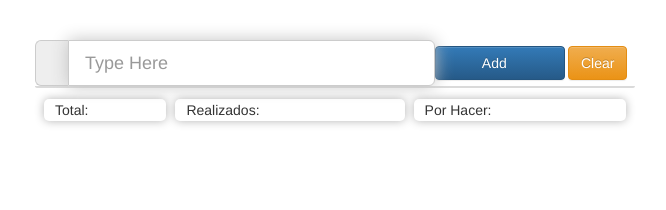
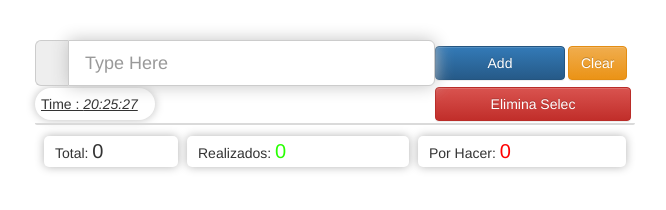
Before and after one commit to NicoCroce/Makingsense, a plain HTML site: page TODO_jQUERY/index.html in a window 1280 px wide. Shown: the whole page, without its empty margins (305-971 px from the left). Drawn offline with nearby package versions, Linux system fonts and the light colour scheme.

Commit message:
Final, estilos, hora y funcionalidades

```diff
--- a/TODO_jQUERY/Estilo.css
+++ b/TODO_jQUERY/Estilo.css
@@ -14,14 +14,13 @@
     border: 1px solid rgb(218, 218, 218);
     border-bottom-left-radius: 9px;
     border-bottom-right-radius: 9px;
-    margin-top: 0px;
+    margin-top: -7px;
 }
     #btClear {
     padding-left: 0.5%;
 }
     #add {
     width: 130px;
-    padding-left: 0.5%;
 }
     .item {
     padding: 5px;
@@ -37,6 +36,7 @@
 }
     .tachado {
     text-decoration: line-through;
+    color: rgba(0, 0, 0, 0.34);
 }
     #detalleTabla {
     width: 600px;
@@ -49,3 +49,34 @@
     box-shadow: 0px 0px 10px rgb(180, 180, 180);
     padding: 1px 1px 1px 11px;
 }
+    #lblTotal {
+    font-size: 20px;
+}
+    #lblRealizados {
+    font-size: 20px;
+    color: #27ff00;
+}
+    #lblSinHacer {
+    font-size: 20px;
+    color: red;
+}
+    .btElimina {
+    width: 0px;
+    margin-top: -5px;
+    margin-bottom: 4px;
+}
+    #eliminaSelec {
+    width: 196px;
+}
+    #time {
+    font-style: oblique;
+}
+    .timeP {
+    text-decoration: underline;
+    -webkit-box-shadow: 0px 0px 10px rgb(190, 190, 190);
+    box-shadow: 0px 0px 10px rgb(190, 190, 190);
+    border-radius: 20px;
+    margin-top: 2px;
+    padding: 6px;
+    width: 120px;
+}
--- a/TODO_jQUERY/Script.js
+++ b/TODO_jQUERY/Script.js
@@ -1,4 +1,7 @@
 $(document).ready(function () {
+
+    $('#time').jTime();
+
     //Agregar elemento
     $('#add').click(function () {
         //Almacenos el valor del Txt en la variable Description.
@@ -11,7 +14,7 @@ $(document).ready(function () {
             return false;
         }
         //Agrega elemento a la lista TODOS con la descripción del txt.
-        $('#todos').prepend("<li class='item'><input id='check' name='check' type='checkbox'/>" + Description + "</li>");
+        $('#todos').prepend("<li class='item'><input id='check' class='check' name='check' type='checkbox'/>" + Description + "</li>");
         $('#form')[0].reset();
         //Obtengo el HTML de todos los TODOS y lo almaceno en una variable
         var todos = $('#todos').html();
@@ -30,7 +33,48 @@ $(document).ready(function () {
         return false;
     });
 
-    $('#check').click(function(){
-        $(this).parent().addClass("tachado");
+    $('.check').click(function () {
+        if ($(this).is(':checked')) {
+            $(this).parent().addClass("tachado");
+
+            cantidadPorHacer -= 1;
+            cantidadRealizado += 1;
+        } else {
+            $(this).parent().removeClass('tachado');
+
+            cantidadRealizado -= 1;
+            cantidadPorHacer += 1;
+        }
+        $('#lblRealizados').html(cantidadRealizado);
+        $('#lblSinHacer').html(cantidadPorHacer);
     });
+
+    $('#elimina').click(function () {
+        console.debug(this);
+    });
+
+
+
+    $('#eliminaSelec').click(function () {
+        $('#todos li').each(function () {
+            if ($(this).hasClass("tachado")) {
+                $(this).remove();
+            }
+        });
+        var todos = $('#todos').html();
+        localStorage.setItem('todos', todos);
+        location.reload();
+    });
+
+
+
+
+    var cantidadTotal = $('#todos li').size();
+    var cantidadRealizado = 0;
+    var cantidadPorHacer = cantidadTotal;
+
+    $('#lblTotal').html(cantidadTotal);
+    $('#lblRealizados').html(cantidadRealizado);
+    $('#lblSinHacer').html(cantidadPorHacer);
+    console.log(cantidadTotal);
 });
--- a/TODO_jQUERY/index.html
+++ b/TODO_jQUERY/index.html
@@ -34,28 +34,44 @@
                             <input id="add" class="btn btn-primary" type="button" value="Add" />
                         </td>
                         <td id="btClear">
-                            <button id="clear" class="btn btn-warning" >Clear</button>
+                            <button id="clear" class="btn btn-warning">Clear</button>
+                        </td>
+                    </tr>
+                    <tr>
+                        <td>
+                        <p class="timeP">Time : <span id="time"> </span>  </p>
+                        </td>
+                        <td>
+                            <div class="btElimina">
+                                <input id="eliminaSelec" class="btn btn-danger" type="button" value="Elimina Selec" />
+                            </div>
                         </td>
                     </tr>
                 </table>
+
             </form>
 
             <div id="alert"></div>
             <ul id="todos"></ul>
+
             <table id="detalleTabla">
                 <td id="detalleEstiloCell">
-                    Total: <span id="lblTotal"></span>
+                    Total:
+                    <span id="lblTotal"></span>
                 </td>
                 <td id="detalleEstiloCell">
-                    Realizados: <span id="lblRealizados"></span>
+                    Realizados:
+                    <span id="lblRealizados"></span>
                 </td>
                 <td id="detalleEstiloCell">
-                    Por Hacer: <span id="lblSinHacer"></span>
+                    Por Hacer:
+                    <span id="lblSinHacer"></span>
                 </td>
             </table>
         </div>
     </section>
     <script src="Script.js"></script>
+    <script src="jTime.js"></script>
 </body>
 
 </html>
--- /dev/null
+++ b/TODO_jQUERY/jTime.js
@@ -0,0 +1,24 @@
+(function($){
+  $.fn.jTime = function(o) {
+    var d = {x:'time-capa',ma:new Date(),i:0};
+    var o = $.extend(d, o);
+    o.ma = new Date(o.ma);
+
+    var mHF = function (){
+      var ma = new Date(o.ma.getTime() + o.i * 1000);
+      h = ma.getHours();
+      m = ma.getMinutes();
+      s = ma.getSeconds();
+      if (h<=9) h = '0'+h;
+      if (m<=9) m = '0'+m;
+      if (s<=9) s = '0'+s;
+      hi = h + ":" + m + ":" + s;
+      $('#'+o.x).html(hi);
+      o.i += 1;
+    }
+    return this.each(function(){
+      o.x = $(this).attr('id');
+      setInterval(mHF,1000);
+    });
+};
+})(jQuery);
```
